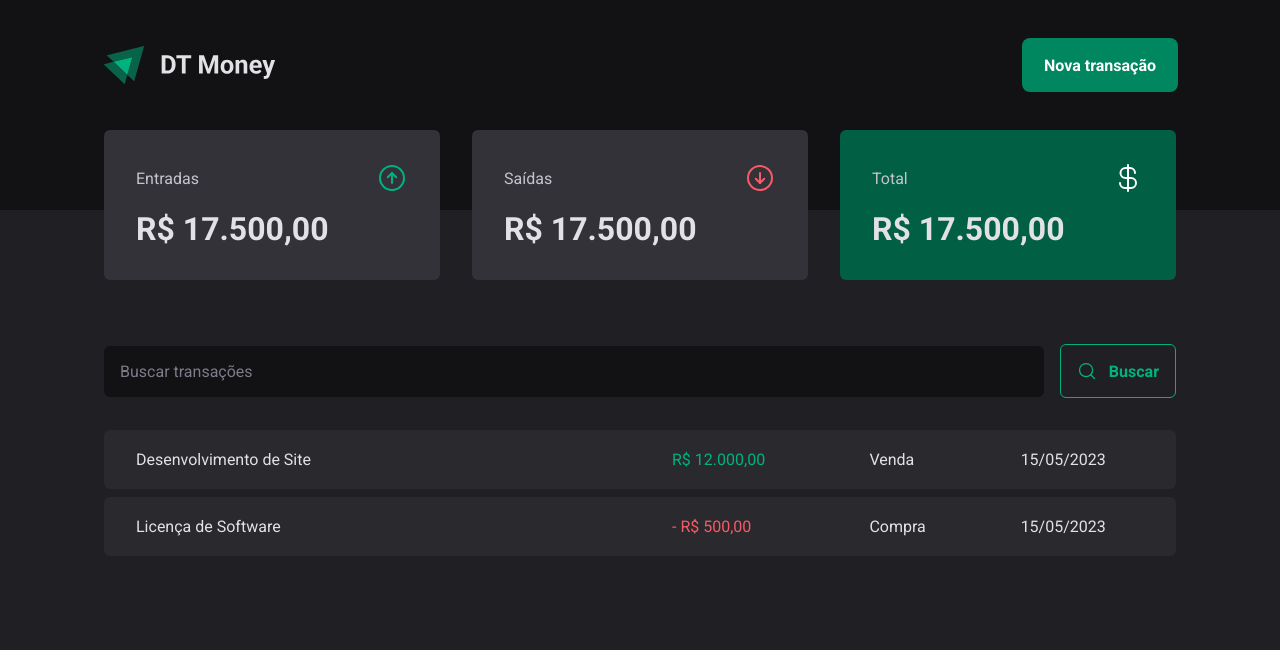
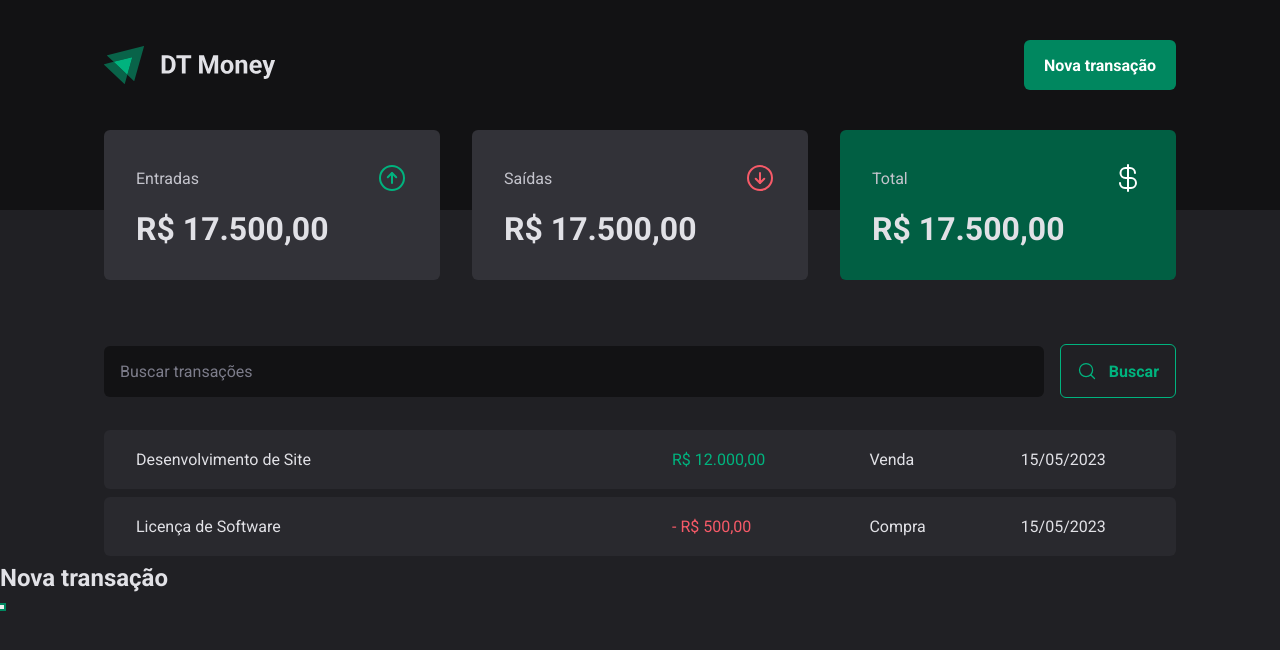
Before and after one commit to ivanrpassos/dt-money, a React (Vite) app: page / in a window 1280 px wide. Both pictures are taken after a click on the button "Nova transação". Shown: the top 650 px of the page. Built offline with nearby package versions, Linux system fonts and the light colour scheme.

Commit message:
Aula 6 - Criando um modal acessível

```diff
--- a/package.json
+++ b/package.json
@@ -9,6 +9,8 @@
     "preview": "vite preview"
   },
   "dependencies": {
+    "@radix-ui/react-dialog": "^1.0.3",
+    "@radix-ui/react-popover": "1.0.5",
     "phosphor-react": "^1.4.1",
     "react": "^18.2.0",
     "react-dom": "^18.2.0"
--- a/src/components/Header/index.tsx
+++ b/src/components/Header/index.tsx
@@ -5,14 +5,30 @@
 } from './styles';
 import logoImg from '../../assets/logo.svg';
 
+import * as Dialog from '@radix-ui/react-dialog';
+
 export const Header = () => {
   return (
     <HeaderContainer>
       <HeaderContent>
         <img src={logoImg} alt='' />
-        <NewTransactionButton>
-          Nova transação
-        </NewTransactionButton>
+        <Dialog.Root>
+          <Dialog.Trigger asChild>
+            <NewTransactionButton>
+              Nova transação
+            </NewTransactionButton>
+          </Dialog.Trigger>
+
+          <Dialog.Portal>
+            <Dialog.Overlay />
+
+            <Dialog.Content>
+              <Dialog.Title>Nova transação</Dialog.Title>
+
+              <Dialog.Close />
+            </Dialog.Content>
+          </Dialog.Portal>
+        </Dialog.Root>
       </HeaderContent>
     </HeaderContainer>
   );
```
Also changed, not shown: 1 other file (tests, documents, lock files or other folders).
